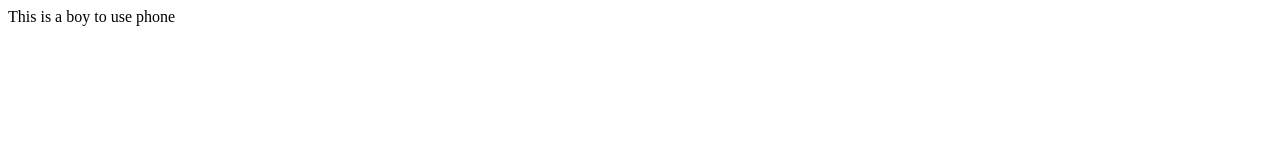
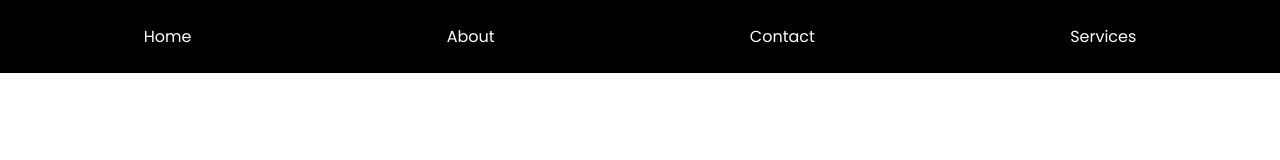
Before and after one commit to divya123701/profolio-divya-prakash-maurya, a plain HTML site: page index.html in a window 1280 px wide. Drawn offline with Linux system fonts and the light colour scheme.

Commit message:
add some style to looking nice site

```diff
--- a/index.html
+++ b/index.html
@@ -1 +1,19 @@
-<p>This is a boy to use phone</p>
+<!DOCTYPE html>
+<html lang="en">
+<head>
+    <meta charset="UTF-8">
+    <meta name="viewport" content="width=device-width, initial-scale=1.0">
+    <title>Profolio Divya Prakash Maurya</title>
+    <link rel="stylesheet" href="style.css">
+</head>
+<body>
+    <nav>
+        <ul>
+            <li><a href="#">Home</a></li>
+            <li><a href="#">About</a></li>
+            <li><a href="#">Contact</a></li>
+            <li><a href="#">Services</a></li>
+        </ul>
+    </nav>
+</body>
+</html>
--- /dev/null
+++ b/style.css
@@ -0,0 +1,37 @@
+@import url("https://fonts.googleapis.com/css2?family=Baloo+Bhai+2:wght@400..800&family=Poppins:ital,wght@0,100;0,200;0,300;0,400;0,500;0,600;0,700;0,800;0,900;1,100;1,200;1,300;1,400;1,500;1,600;1,700;1,800;1,900&display=swap");
+
+* {
+  margin: 0;
+  padding: 0;
+  box-sizing: border-box;
+  font-family: "Poppins", sans-serif;
+}
+
+
+nav{
+    background-color: #000000;
+    padding: 1rem;
+}
+nav ul {
+    display: flex;
+    list-style-type: none;
+    margin: 0;
+    padding: 0;
+    justify-content: space-around;
+}
+
+nav ul li{
+    display: flex;
+
+}
+nav ul li a {
+   color: white;
+   text-decoration: none;
+   padding: 0.5rem 1rem;
+   display: block;
+}
+
+nav ul li a:hover {
+    background-color: #575757;
+    border-radius: 5px;
+}
```
Also changed, not shown: 2.jpg (added).
